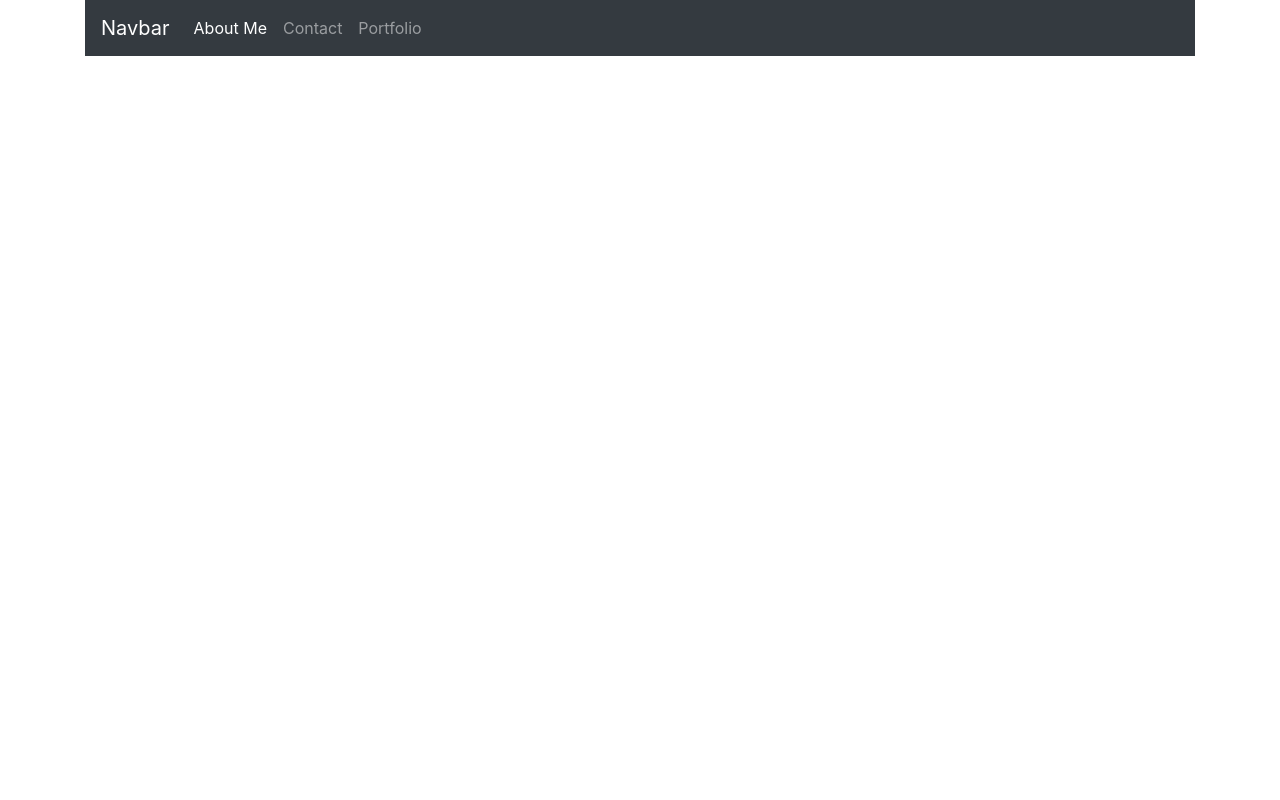
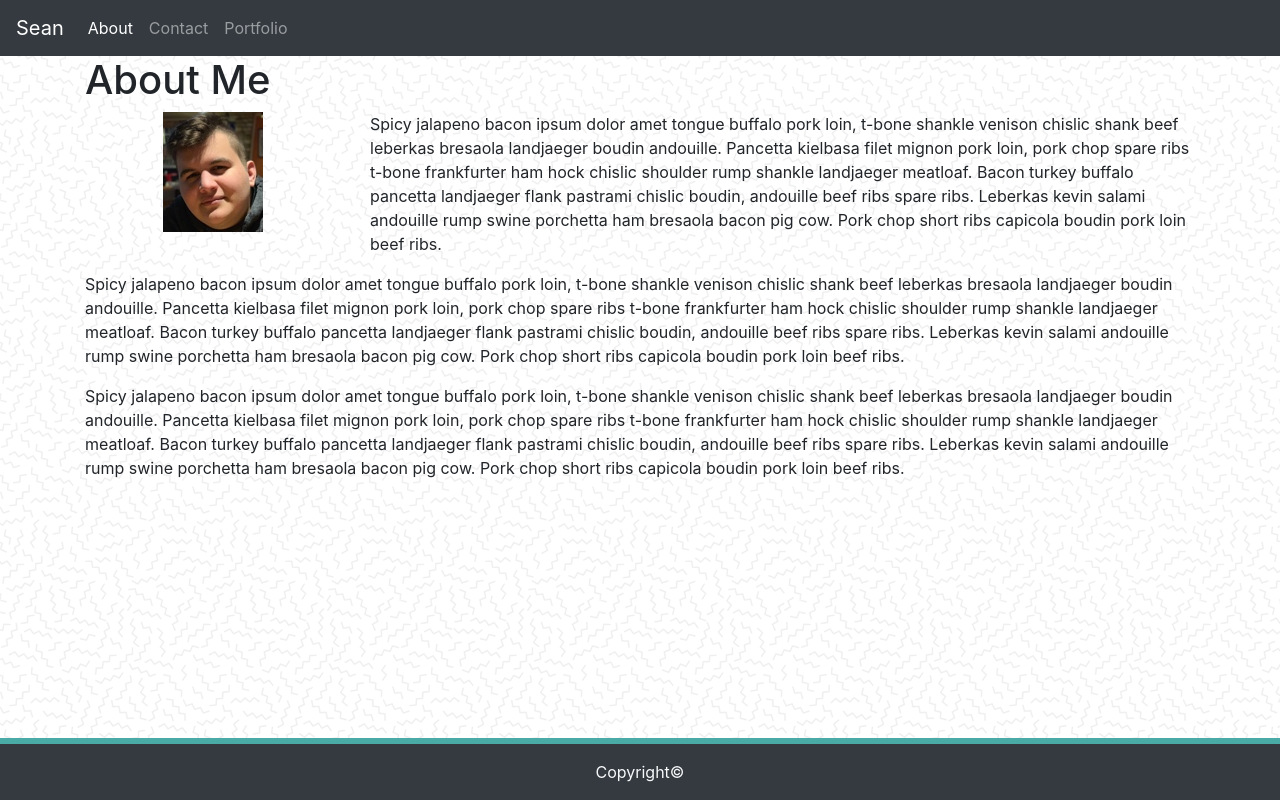
Before and after one commit to StormShocker/Bootstrap-Portfolio, a plain HTML site: page index.html in a window 1280 px wide. Drawn offline with nearby package versions, Linux system fonts and the light colour scheme.

Commit message:
Finished styling the About Me page.

```diff
--- /dev/null
+++ b/assets/css/style.css
@@ -0,0 +1,8 @@
+body {
+    background-image: url(/assets/images/memphis-mini.png);
+}
+
+.border-color {
+    border-color: #4aaaa5 !important;
+    border-width: 6px !important;
+}
--- a/index.html
+++ b/index.html
@@ -6,26 +6,49 @@
     <meta http-equiv="X-UA-Compatible" content="ie=edge">
     <title>index</title>
     <link rel="stylesheet" href="https://stackpath.bootstrapcdn.com/bootstrap/4.4.1/css/bootstrap.min.css" integrity="sha384-Vkoo8x4CGsO3+Hhxv8T/Q5PaXtkKtu6ug5TOeNV6gBiFeWPGFN9MuhOf23Q9Ifjh" crossorigin="anonymous">
+    <link rel="stylesheet" href="/assets/css/style.css">
 </head>
 <body>
-    <div class="container">
-        <div class="row">
-            <div class="col-md-12">
     <nav class="navbar navbar-expand-lg navbar-dark bg-dark">
-                    <a class="navbar-brand" href="#">Navbar</a>
+        <a class="navbar-brand" href="#">Sean</a>
         <button class="navbar-toggler" type="button" data-toggle="collapse" data-target="#navbarNavAltMarkup" aria-controls="navbarNavAltMarkup" aria-expanded="false" aria-label="Toggle navigation">
           <span class="navbar-toggler-icon"></span>
         </button>
         <div class="collapse navbar-collapse" id="navbarNavAltMarkup">
           <div class="navbar-nav">
-                        <a class="nav-item nav-link active" href="#">About Me <span class="sr-only">(current)</span></a>
+            <a class="nav-item nav-link active" href="#">About <span class="sr-only">(current)</span></a>
             <a class="nav-item nav-link" href="#">Contact</a>
             <a class="nav-item nav-link" href="#">Portfolio</a>
           </div>
         </div>
       </nav>
+
+    <div class="container">
+        <div class="row">
+            <div class="col-md-12">
+                <h1>About Me</h1>
+            </div>
+        </div>
+        <div class="row">
+            <div class="col-md-3 text-center">
+                <img src="/assets/images/sean-photo-2.jpg" alt="Personal picture">
+            </div>
+            <div class="col-md-9">
+                <p>Spicy jalapeno bacon ipsum dolor amet tongue buffalo pork loin, t-bone shankle venison chislic shank beef leberkas bresaola landjaeger boudin andouille. Pancetta kielbasa filet mignon pork loin, pork chop spare ribs t-bone frankfurter ham hock chislic shoulder rump shankle landjaeger meatloaf. Bacon turkey buffalo pancetta landjaeger flank pastrami chislic boudin, andouille beef ribs spare ribs. Leberkas kevin salami andouille rump swine porchetta ham bresaola bacon pig cow. Pork chop short ribs capicola boudin pork loin beef ribs.</p>
+            </div>
+        </div>
+        <div class="row">
+            <div class="col-md-12">
+                <p>Spicy jalapeno bacon ipsum dolor amet tongue buffalo pork loin, t-bone shankle venison chislic shank beef leberkas bresaola landjaeger boudin andouille. Pancetta kielbasa filet mignon pork loin, pork chop spare ribs t-bone frankfurter ham hock chislic shoulder rump shankle landjaeger meatloaf. Bacon turkey buffalo pancetta landjaeger flank pastrami chislic boudin, andouille beef ribs spare ribs. Leberkas kevin salami andouille rump swine porchetta ham bresaola bacon pig cow. Pork chop short ribs capicola boudin pork loin beef ribs.</p>
+            </div>
+        </div>
+        <div class="row">
+            <div class="col-md-12">
+                <p>Spicy jalapeno bacon ipsum dolor amet tongue buffalo pork loin, t-bone shankle venison chislic shank beef leberkas bresaola landjaeger boudin andouille. Pancetta kielbasa filet mignon pork loin, pork chop spare ribs t-bone frankfurter ham hock chislic shoulder rump shankle landjaeger meatloaf. Bacon turkey buffalo pancetta landjaeger flank pastrami chislic boudin, andouille beef ribs spare ribs. Leberkas kevin salami andouille rump swine porchetta ham bresaola bacon pig cow. Pork chop short ribs capicola boudin pork loin beef ribs.
+                </p>
             </div>
         </div>
     </div>
+     <footer class="bg-dark text-light text-center fixed-bottom p-3 border-top border-color">Copyright©</footer>
 </body>
 </html>
```
Also changed, not shown: assets/images/memphis-mini.png (added), assets/images/sean-photo-2.jpg (added), assets/images/sean-photo.jpg (added), 2 other files. Lines whose indentation alone changed are shown as unchanged.
